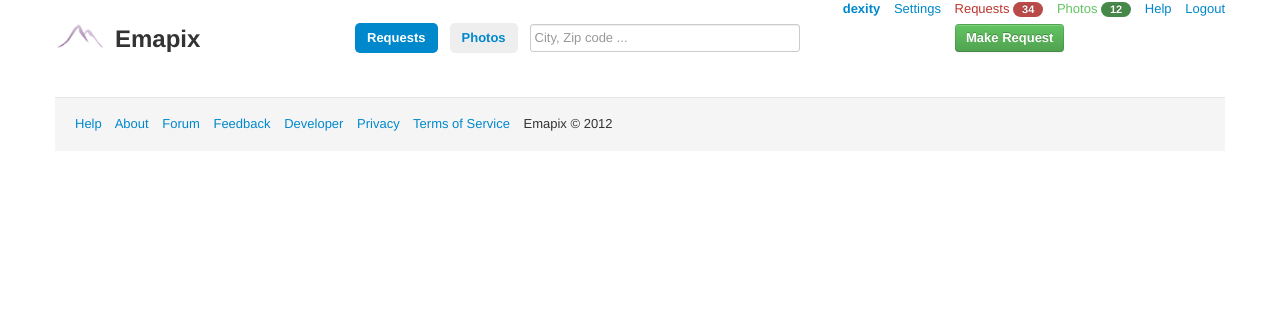
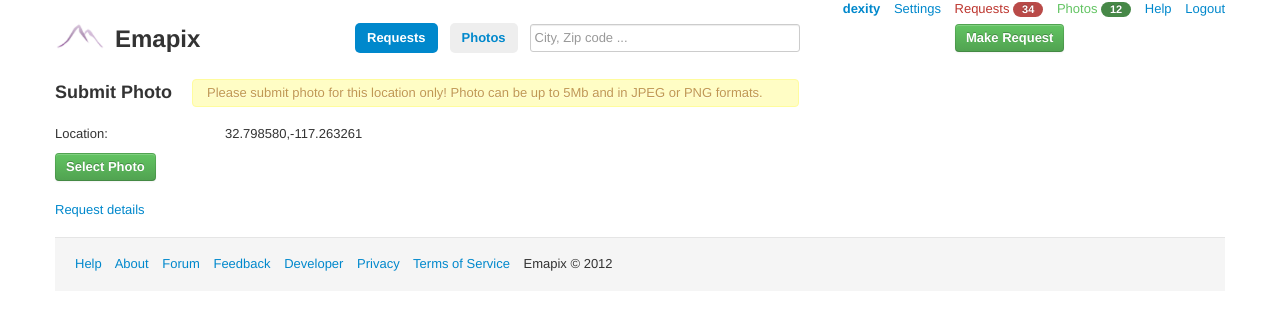
Before and after one commit to dexity/emapix, a Django app: page /layout/submit in a window 1280 px wide. Shown: the top 310 px of the page. Run offline with Django 3.2, Linux system fonts and the light colour scheme; data that the repository does not hold is empty; parts of the project's set-up code (start-up, migrations or seed data) failed here and were passed over; some libraries are stand-ins or nearby versions.

Commit message:
Implemented Submit photo layout

```diff
--- a/emapix/layout/templates/search.html
+++ b/emapix/layout/templates/search.html
@@ -5,7 +5,9 @@
   #map_canvas { width:380px; height:380px; }
 </style>
 
-<h3>Search results: </h3>
+<div class="pull-left"><h3>Search results: </h3></div>
+<div class="e-search-query pull-left">92037</div>
+<div class="clear_both"></div>
 <div class="row">
     <div class="span7">
 	    <div class="e-request-item e-first-item">
--- a/emapix/layout/templates/search2.html
+++ b/emapix/layout/templates/search2.html
@@ -1,3 +1,5 @@
 {% include 'header.html' %}
 
+Don't need for now
+
 {% include 'footer.html' %}
--- a/emapix/layout/templates/submit.html
+++ b/emapix/layout/templates/submit.html
@@ -1,3 +1,14 @@
 {% include 'header.html' %}
 
+<div class="pull-left"><h3>Submit Photo</h3></div>
+<div class="e-alert pull-left">Please submit photo for this location only! Photo can be up to 5Mb and in JPEG or PNG formats.</div>
+<div class="clear_both"></div>
+<div class="row e-margin-bottom-10">
+    <div class="span2">Location:</div>
+    <div>32.798580,-117.263261</div>
+</div>
+<button class="btn btn-success"><b>Select Photo</b></button>
+<div class="clean_both  e-margin-bottom-20"></div>
+<a href="/layout/request">Request details</a>
+
 {% include 'footer.html' %}
--- a/media/css/main.css
+++ b/media/css/main.css
@@ -146,3 +146,17 @@
 .e-photo-row {
 	margin-bottom: 10px;
 }
+.e-search-query {
+	font-size: 17px;
+	margin-left: 20px;
+	padding-top: 5px;
+}
+.e-padding-top-5 {
+	padding-top: 5px;
+}
+.e-margin-bottom-10 {
+	margin-bottom: 10px;
+}
+.e-margin-bottom-20 {
+    margin-bottom: 20px;
+}
```
Also changed, not shown: emapix/layout/templates/index.html (+6 -6 lines).
